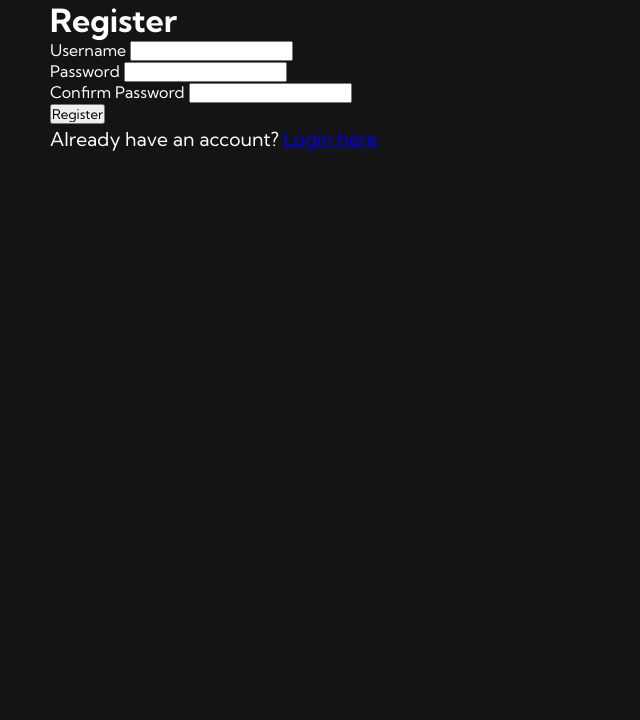
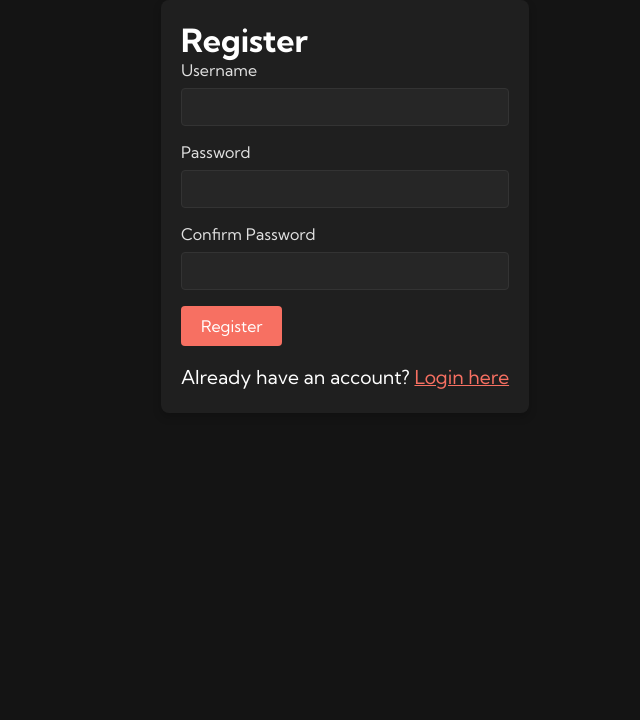
Before and after one commit to CrLeCook/Milestone-Project-3, a Flask app: page /register in a window 1280 px wide. Shown: the part 80-800 px from the top of the page, without its empty margins (0-640 px from the left). Run offline with Flask 3, Linux system fonts and the light colour scheme; some libraries are stand-ins or nearby versions.

```diff
--- a/application/static/slide.js
+++ b/application/static/slide.js
@@ -1,11 +1,6 @@
-// Select the mobile menu toggle button and the menu links
-const menu = document.querySelector('#mobile-menu');
-const menuLinks = document.querySelector('.navbar__menu');
+const mobileMenu = document.getElementById('mobile-menu');
+const navbarMenu = document.querySelector('.navbar__menu');
 
-// Add a click event listener to the mobile menu toggle button
-menu.addEventListener('click', function() {
-  // Toggle the 'is-active' class on the mobile menu toggle button
-  menu.classList.toggle('is-active');
-  // Toggle the 'active' class on the menu links to show/hide them
-  menuLinks.classList.toggle('active');
+mobileMenu.addEventListener('click', () => {
+  navbarMenu.classList.toggle('active');
 });
--- a/application/static/styles.css
+++ b/application/static/styles.css
@@ -159,3 +212,72 @@
     padding: 0 20px; /* Reduce padding on smaller screens */
   }
 }
+
+/* Form Styles */
+.register-content {
+  color: #fff; /* Ensure text color matches the rest of the site */
+  padding: 20px;
+  max-width: 600px; /* Constrain form width for better readability */
+  margin: 0 auto; /* Center the form */
+  background: #1f1f1f; /* Slightly different background for form container */
+  border-radius: 8px; /* Rounded corners */
+  box-shadow: 0 4px 8px rgba(0, 0, 0, 0.2); /* Add some shadow for depth */
+}
+
+.register-form {
+  display: flex;
+  flex-direction: column;
+}
+
+.form-group {
+  margin-bottom: 1rem; /* Space between form groups */
+}
+
+.form-label {
+  display: block;
+  margin-bottom: 0.5rem; /* Space between label and input */
+  color: #e0e0e0; /* Lighter color for labels */
+}
+
+.form-control {
+  width: 100%; /* Full width for inputs */
+  padding: 10px;
+  border: 1px solid #333;
+  border-radius: 4px;
+  background: #262626; /* Background for input fields */
+  color: #fff;
+}
+
+.form-control:focus {
+  outline: none;
+  border-color: #f77062; /* Highlight border color on focus */
+}
+
+.error {
+  color: #f77062; /* Color for error messages */
+  margin-top: 0.5rem;
+}
+
+.btn-primary {
+  background: #f77062; /* Button color */
+  border: none;
+  padding: 10px 20px;
+  border-radius: 4px;
+  color: #fff;
+  cursor: pointer;
+  font-size: 1rem;
+}
+
+.btn-primary:hover {
+  background: #4837ff; /* Change button color on hover */
+  transition: background 0.3s ease;
+}
+
+.link {
+  color: #f77062; /* Link color for "Login here" */
+}
+
+.link:hover {
+  color: #4837ff; /* Link hover color */
+  text-decoration: underline;
+}
```
Also changed, not shown: other parts of application/static/styles.css (+53 -0 lines).
